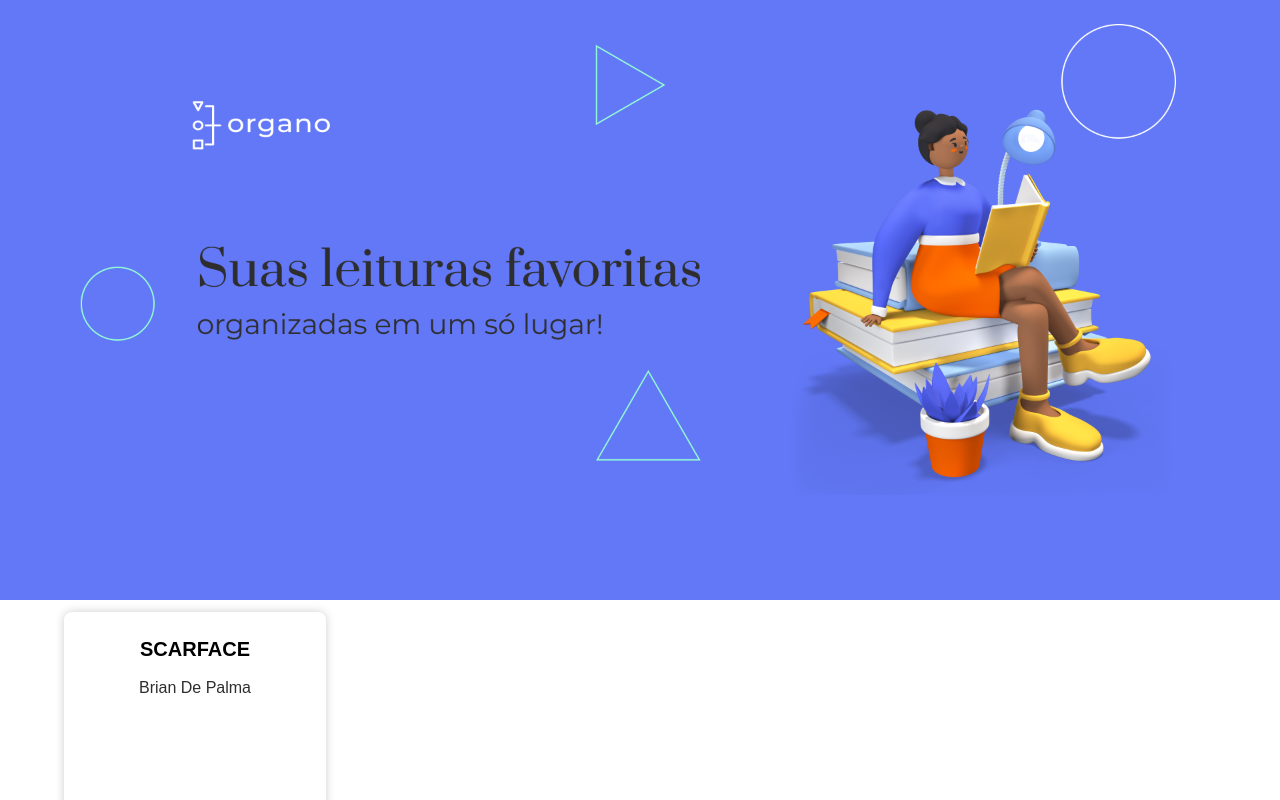
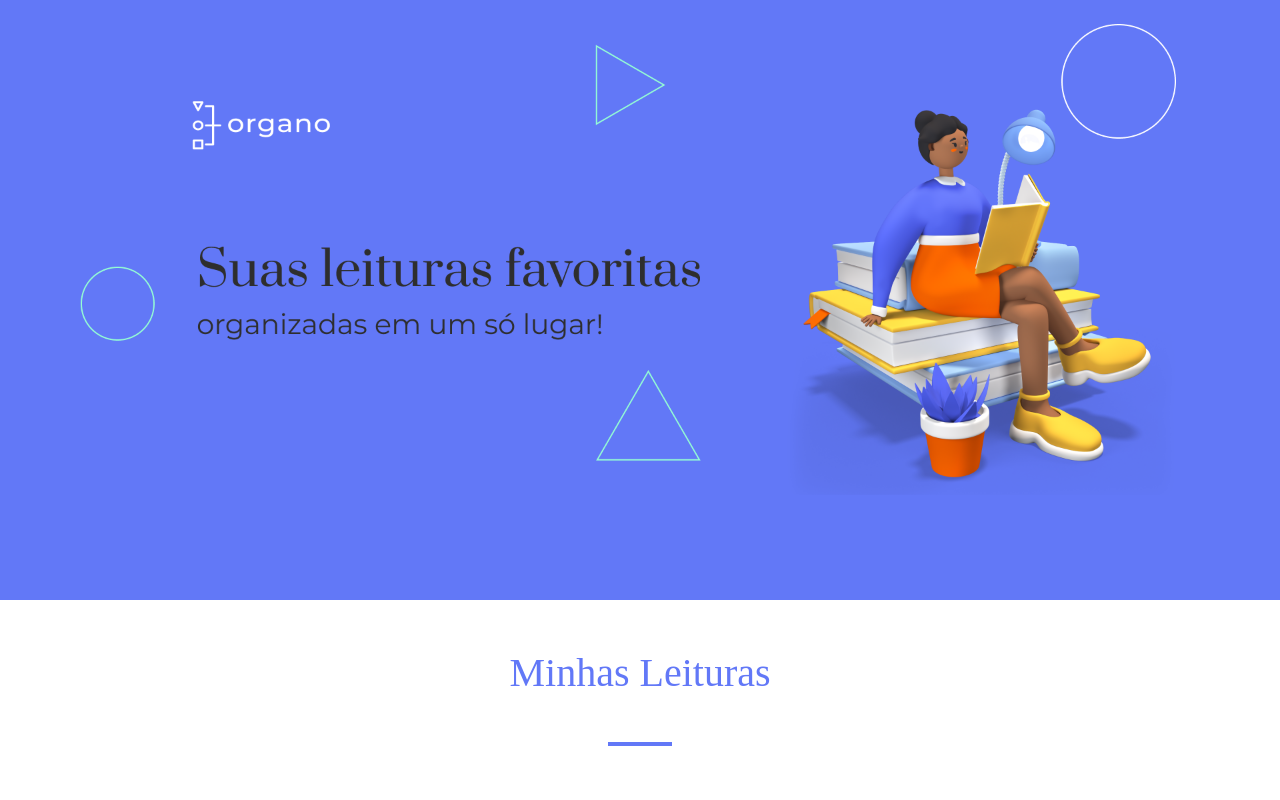
Before and after one commit to robertBueno777/ProjetoMaisFilmesAngular, an Angular app: page / in a window 1280 px wide. Shown: the top 800 px of the page. Built offline with nearby package versions, Linux system fonts and the light colour scheme.

Commit message:
Melhoria na imagem do filme, adicionado separação para genêros

```diff
--- a/src/app/app.html
+++ b/src/app/app.html
@@ -1,3 +1,3 @@
 <app-cabecalho></app-cabecalho>
-<app-livro></app-livro>
+<app-listas-filmes></app-listas-filmes>
 <app-rodape></app-rodape>
--- a/src/app/app.ts
+++ b/src/app/app.ts
@@ -1,11 +1,10 @@
 import { Component, signal } from '@angular/core';
-import { RouterOutlet } from '@angular/router';
 import { Cabecalho } from './componentes/cabecalho/cabecalho';
 import { Rodape } from './componentes/rodape/rodape';
-import { Livro } from './componentes/livro/livro';
+import { ListasFilmes } from './componentes/listas-filmes/listas-filmes';
 
 @Component({
-  imports: [Cabecalho, Rodape, Livro],
+  imports: [Cabecalho, Rodape, ListasFilmes],
   selector: 'app-root',
   styleUrl: './app.css',
   templateUrl: './app.html',
--- a/src/app/componentes/livro/livro.css
+++ b/src/app/componentes/filme/filme.css
@@ -14,7 +14,7 @@ section {
   margin-left: 64px;
 }
 
-section .info-livro {
+section .info-filme {
   display: flex;
   flex-direction: column;
   align-items: center;
@@ -22,7 +22,7 @@ section .info-livro {
   overflow: hidden;
 }
 
-section .info-livro > * {
+section .info-filme > * {
   margin: 8px;
 }
 
@@ -43,3 +43,29 @@ section .info-livro > * {
   text-align: center;
   color: var(--color-secundaria);
 }
+
+section .imagem {
+  margin-top: 32px;
+}
+section img {
+  width: 128px;
+  height: 184px;
+  margin-bottom: 20px;
+}
+.favorito-btn {
+  position: absolute;
+  top: 32px;
+  right: 16px;
+  background-color: transparent;
+  border: none;
+  cursor: pointer;
+  font-size: 28px;
+  color: #ff5252;
+  padding: 0;
+  outline: none;
+}
+.favorito-btn:hover {
+  opacity: 0.8;
+  transform: scale(1.1);
+  transition: transform 0.2s ease, opacity 0.2s ease;
+}
--- /dev/null
+++ b/src/app/componentes/listas-filmes/listas-filmes.css
@@ -0,0 +1,4 @@
+.linha-destaque--grande {
+  width: 64px;
+  border-bottom: 4px solid var(--color-primaria);
+}
--- /dev/null
+++ b/src/app/componentes/listas-filmes/listas-filmes.html
@@ -0,0 +1,8 @@
+<section>
+    <h2 class="texto-titulo">
+        Minhas Leituras
+    </h2>
+    <span class="linha-destaque linha-destaque--grande" >
+
+    </span>
+</section>
--- a/src/app/componentes/livro/livro.html
+++ /dev/null
@@ -1,6 +0,0 @@
-<section>
-    <div class="info-livro">
-        <h2 class="texto-h2">{{ livro.titulo.toUpperCase() }}</h2>
-        <h3 class="texto-h3">{{ livro.autoria }}</h3>
-    </div>
-</section>
--- a/src/app/componentes/livro/livro.ts
+++ /dev/null
@@ -1,14 +0,0 @@
-import { Component } from '@angular/core';
-
-@Component({
-  imports: [],
-  selector: 'app-livro',
-  styleUrl: './livro.css',
-  templateUrl: './livro.html',
-})
-export class Livro {
-  livro = {
-    titulo: "Scarface",
-    autoria: "Brian De Palma"
-  }
-}
--- a/src/styles.css
+++ b/src/styles.css
@@ -13,3 +13,15 @@ body, html{
   --font-weight-normal: 400;
   --font-weight-bold: 700;
 }
+.texto-titulo {
+  font-family: var(--font-prata);
+  font-size: 40px;
+  font-weight: var(--font-weight-normal);
+  line-height: 72px;
+  text-align: center;
+  color: var(--color-primaria);
+}
+.linha-destaque {
+  display: block;
+  margin: 0 auto;
+}
```
Also changed, not shown: src/app/componentes/filme/filme.html (added, +12 -0 lines), src/app/componentes/filme/filme.ts (added, +23 -0 lines), src/app/componentes/filme/filmeInterface.ts (added, +7 -0 lines), src/app/componentes/listas-filmes/listas-filmes.ts (added, +9 -0 lines), 2 other files (tests, documents, lock files or other folders).
